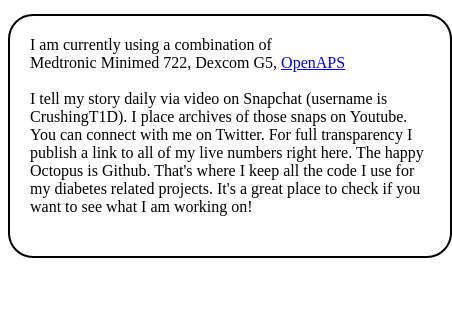
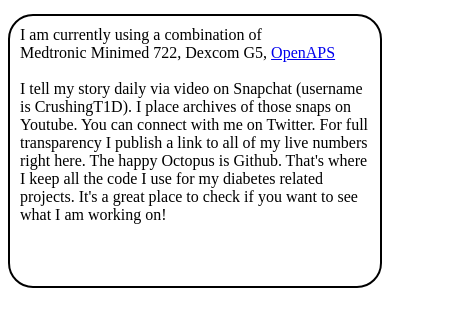
Before and after one commit to crushingloop/CrushingT1D.github.io, a plain HTML site: page index.html in a window 390 px wide. Shown: the part 274-600 px from the top of the page, 452 px wide, since content can reach past the window. Drawn offline with Linux system fonts and the light colour scheme.

Commit message:
more mobile friendly

```diff
--- a/index.html
+++ b/index.html
@@ -9,9 +9,9 @@
 	#rcorners {
 	    border-radius: 25px;
 	    border: 2px solid #000000;
-	    padding: 20px;
-	    width: 400px;
-	    height: 200px;
+	    padding: 10px;
+	    width: 350px;
+	    height: 250px;
 			text-align: left;
 			align: center;
 	}
```
